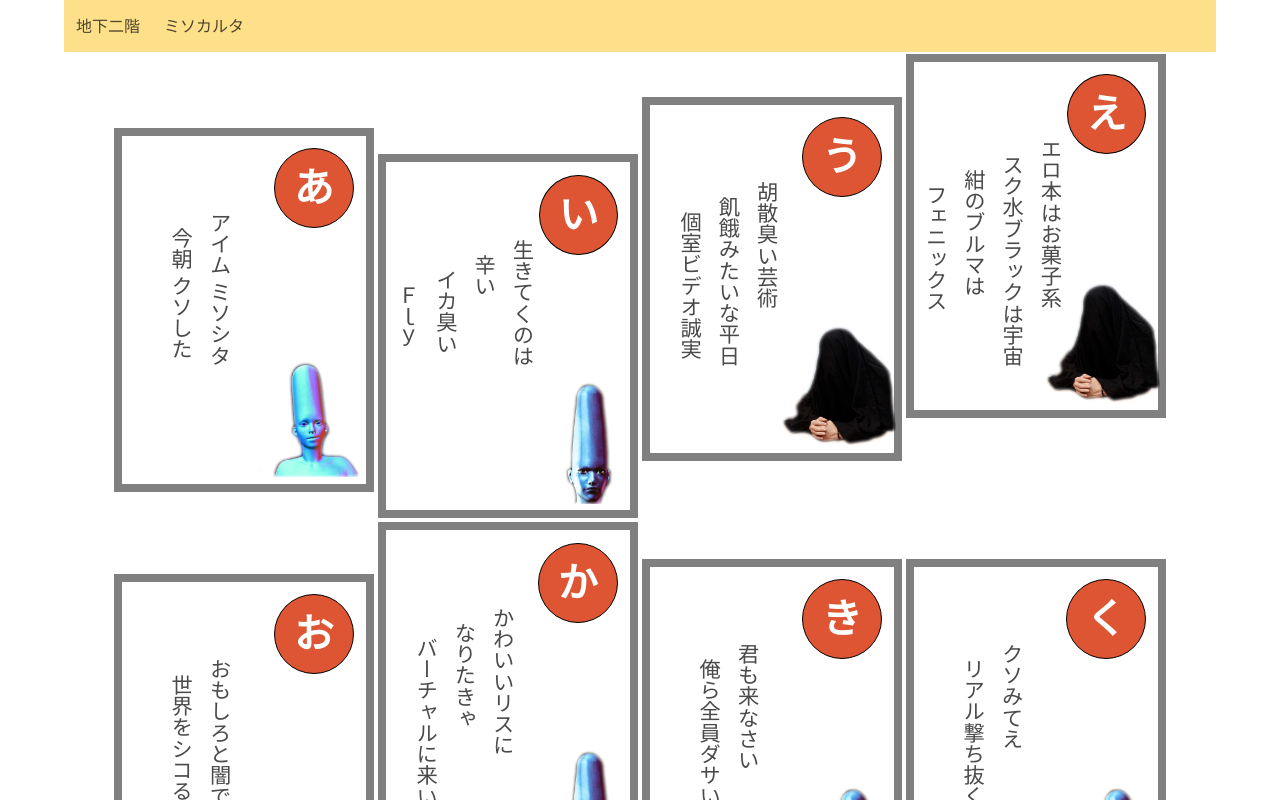
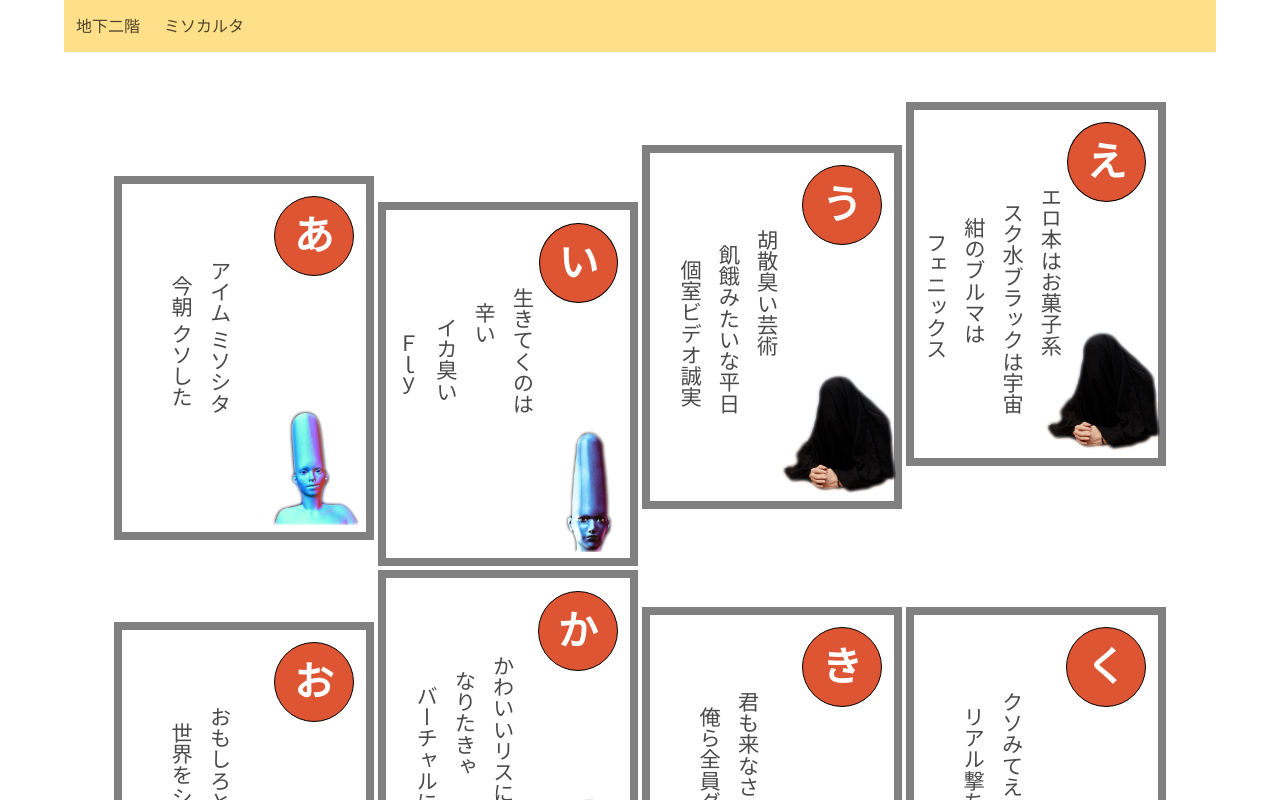
Before and after one commit to utmz54/videobox-underground-nuxt, a Nuxt app: page /miso/miso-karuta in a window 1280 px wide. Shown: the top 800 px of the page. Built offline with nearby package versions, Linux system fonts and the light colour scheme.

Commit message:
モバイルCSSの再調整

```diff
--- a/components/head.vue
+++ b/components/head.vue
@@ -1,5 +1,6 @@
 <template>
   <nav class="navbar is-warning" role="navigation" aria-label="main navigation">
+    <div class="container">
       <div class="navbar-brand is-marginless">
         <nuxt-link class="navbar-item" to="/">地下二階</nuxt-link>
       </div>
@@ -8,5 +9,6 @@
           <nuxt-link class="navbar-item" to="/miso/miso-karuta">ミソカルタ</nuxt-link>
         </div>
       </div>
+    </div>
   </nav>
 </template>
--- a/layouts/default.vue
+++ b/layouts/default.vue
@@ -1,7 +1,13 @@
 <template>
   <div class="container">
     <HeadNav/>
-    <nuxt/>
+    <section class="hero">
+      <div class="hero-body">
+        <div class="container">
+          <nuxt/>
+        </div>
+      </div>
+    </section>
   </div>
 </template>
 <script>
--- a/pages/miso/miso-karuta.vue
+++ b/pages/miso/miso-karuta.vue
@@ -284,6 +284,7 @@ export default {
   display: -ms-flexbox;
   display: -webkit-flex;
   display: flex;
+ width: 100%;
   -webkit-flex-direction: row;
   -ms-flex-direction: row;
   flex-direction: row;
```
Lines whose indentation alone changed are shown as unchanged.
